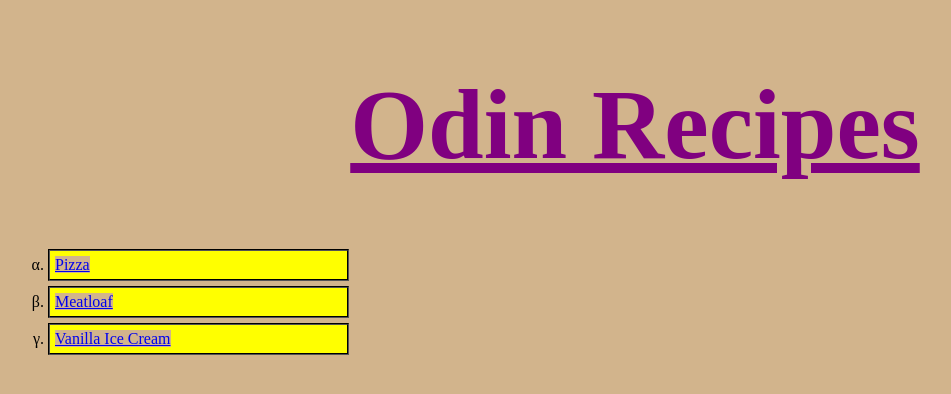
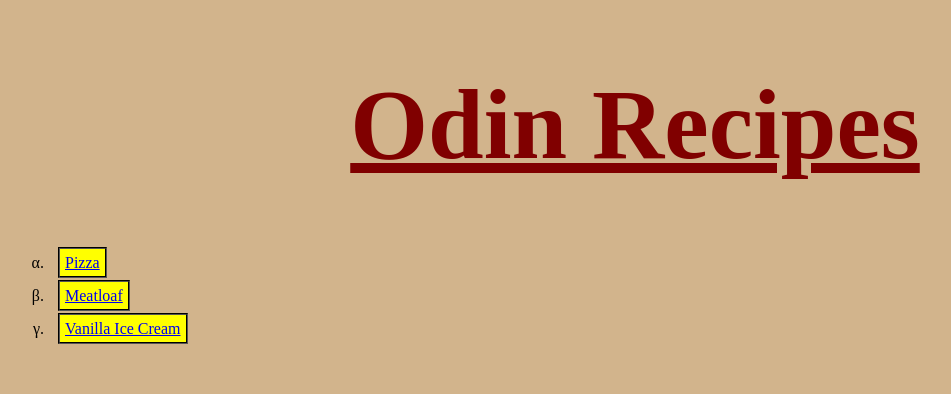
Before and after one commit to VitaDani/odin-recipes, a plain HTML site: page index.html in a window 1280 px wide. Shown: the whole page, without its empty margins (5-956 px from the left). Drawn offline with Linux system fonts and the light colour scheme.

Commit message:
Fix border issues I had with index list items
There was a better way to put borders around the list items in the index file

```diff
--- a/index.html
+++ b/index.html
@@ -11,9 +11,9 @@
         <h1 class="main_header">Odin Recipes</h1>
 
         <ul>
-            <li class="main_items"><a href="./recipes/pizza.html" target="_blank">Pizza</a></li>
-            <li class="main_items"><a href="./recipes/meatloaf.html" target="_blank">Meatloaf</a></li>
-            <li class="main_items"><a href="./recipes/ice_cream.html" target="_blank>">Vanilla Ice Cream</a></li>
+            <li><a href="./recipes/pizza.html" target="_blank"><span class="main_items">Pizza</span></a></li>
+            <li><a href="./recipes/meatloaf.html" target="_blank"><span class="main_items">Meatloaf</span></a></li>
+            <li><a href="./recipes/ice_cream.html" target="_blank>"><span class="main_items">Vanilla Ice Cream</span></a></li>
         </ul>
     </body>
 </html>
--- a/style.css
+++ b/style.css
@@ -8,7 +8,7 @@
     font-size: 100px;
     text-decoration: underline;
     text-align: center;
-    color: purple;
+    color: maroon;
 }
 
 .description {
@@ -31,7 +31,6 @@
     margin: 5px;
     padding: 5px;
     border: 2px groove black;
-    margin-right: 75%;
 }
 
 img {
@@ -46,3 +45,8 @@ ul {
 ol {
     list-style-type: decimal-leading-zero;
 }
+
+li {
+    padding: 5px;
+    margin: 5px;
+}
```
